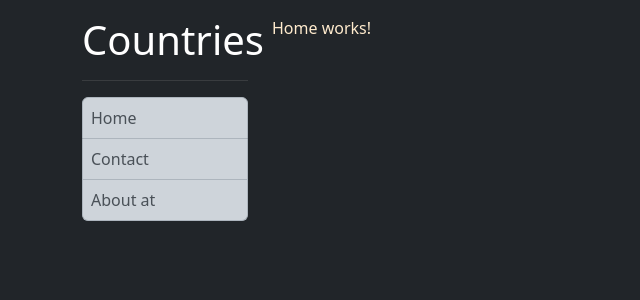
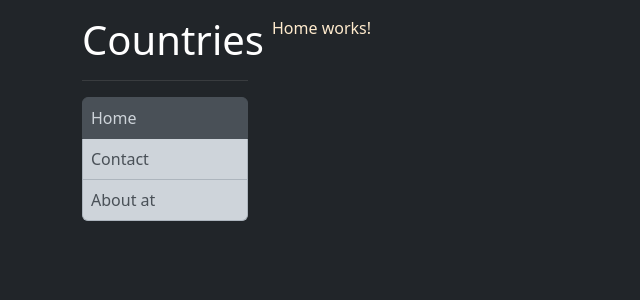
Before and after one commit to GermanAlexis/countries, an Angular app: page /home in a window 1280 px wide. Shown: the top 300 px of the page, without its empty margins (0-640 px from the left). Built offline with nearby package versions, Linux system fonts and the light colour scheme.

Commit message:
correction router link

```diff
--- a/src/app/shared/components/sidebar/sidebar.component.html
+++ b/src/app/shared/components/sidebar/sidebar.component.html
@@ -2,8 +2,9 @@
 <hr style="color: gray" />
 <ul class="list-group ps-0">
   <li
-    routerLink="['/home']"
+    [routerLink]="['/home']"
     routerLinkActive="active"
+    [routerLinkActiveOptions]="{ exact: true }"
     class="list-group-item list-group-item-dark ps-2"
   >
     Home
```
